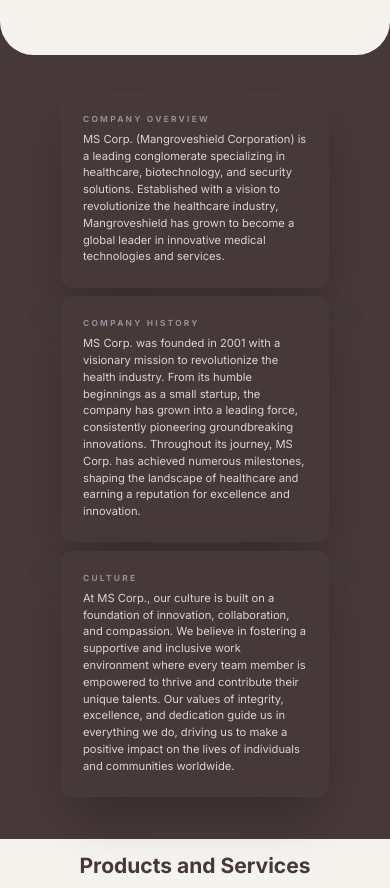
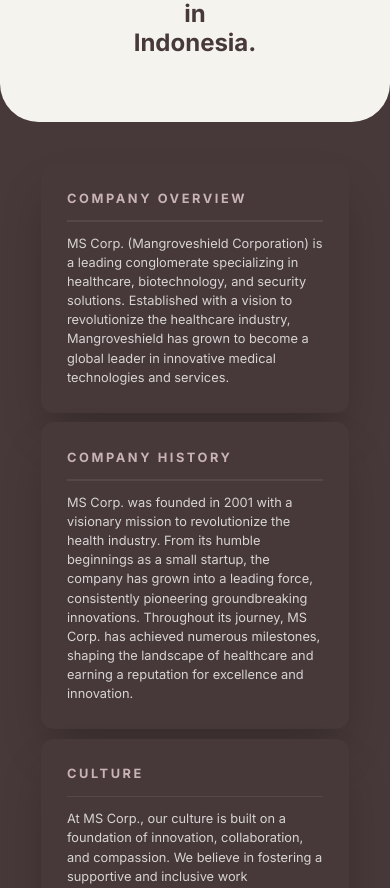
Before and after one commit to nadirras/company-profile, a Next.js app: page / in a window 390 px wide. Shown: the part 1052-1940 px from the top of the page. Built offline with nearby package versions, Linux system fonts and the light colour scheme.

Commit message:
init changes

```diff
--- a/src/app/globals.css
+++ b/src/app/globals.css
@@ -14,12 +14,12 @@
 
 @media (max-width: 786px) {
   html {
-    font-size: 80%;
+    font-size: 85%;
   }
 }
 
 @media (max-width: 480px) {
   html {
-    font-size: 70%;
+    font-size: 80%;
   }
 }
--- a/src/components/Navbar.tsx
+++ b/src/components/Navbar.tsx
@@ -99,7 +99,7 @@ export default function Navbar() {
                       aria-label="close sidebar"
                       className="drawer-overlay"
                     ></label>
-                    <ul className="menu p-4 w-70 min-h-full bg-base-200 text-base-content">
+                    <div className="menu p-4 w-70 min-h-full bg-base-200 text-base-content">
                       {/* Sidebar content here */}
                       {navLink.map((link) => {
                         const isActive = pathname === link.href;
@@ -116,7 +116,7 @@ export default function Navbar() {
                           </Link>
                         );
                       })}
-                    </ul>
+                    </div>
                   </div>
                 </div>
               </div>
--- a/src/components/partial/CompanyOverview.tsx
+++ b/src/components/partial/CompanyOverview.tsx
@@ -21,9 +21,10 @@ export default function CompanyOverview() {
         <div className="grid md:grid-cols-2 items-center">
           <div className="card w-96 bg-base-100 shadow-2xl">
             <div className="card-body">
-              <h2 className="text-xs text-secondary font-bold tracking-[0.2rem]">
+              <h2 className="text-md text-secondary font-bold tracking-[0.2rem]">
                 COMPANY OVERVIEW
               </h2>
+              <div className="divider my-0"></div>
               <p>
                 MS Corp. (Mangroveshield Corporation) is a leading conglomerate
                 specializing in healthcare, biotechnology, and security
@@ -68,9 +69,10 @@ export default function CompanyOverview() {
           </span>
           <div className="card w-96 bg-base-100 shadow-2xl">
             <div className="card-body">
-              <h2 className="text-xs text-secondary font-bold tracking-[0.2rem]">
+              <h2 className="text-md text-secondary font-bold tracking-[0.2rem]">
                 COMPANY HISTORY
               </h2>
+              <div className="divider my-0"></div>
               <p>
                 MS Corp. was founded in 2001 with a visionary mission to
                 revolutionize the health industry. From its humble beginnings as
@@ -88,9 +90,10 @@ export default function CompanyOverview() {
         <div className="grid md:grid-cols-2 items-center">
           <div className="card w-96 bg-base-100 shadow-2xl">
             <div className="card-body">
-              <h2 className="text-xs text-secondary font-bold tracking-[0.2rem]">
+              <h2 className="text-md text-secondary font-bold tracking-[0.2rem]">
                 CULTURE
               </h2>
+              <div className="divider my-0"></div>
               <p>
                 At MS Corp., our culture is built on a foundation of innovation,
                 collaboration, and compassion. We believe in fostering a
--- a/src/components/product-partial/FetchProduct.tsx
+++ b/src/components/product-partial/FetchProduct.tsx
@@ -70,15 +70,20 @@ export default function FetchProduct() {
             key={product.id}
             className="flex flex-row flex-wrap justify-center items-center gap-3 mx-5 my-5"
           >
-            <Link href={`/products/${product.id}`}>
-              <div className="card w-96 bg-base-100 shadow-xl hover:bg-neutral hover:text-primary">
-                <div className="card-body">
-                  <h2 className="card-title">{product.title}</h2>
-                  <p>Access more about {product.title}.</p>
-                  <div className="card-actions justify-end"></div>
-                </div>
+            <div className="card w-96 bg-base-100 shadow-xl">
+              <div className="card-body">
+                <h2 className="card-title">{product.title}</h2>
+                <p>Access more about {product.title}.</p>
+                <div className="card-actions justify-end"></div>
               </div>
-            </Link>
+
+              <Link
+                href={`/products/${product.id}`}
+                className="btn btn-primary justify-center"
+              >
+                See Details
+              </Link>
+            </div>
           </div>
         );
       })}
--- a/tailwind.config.ts
+++ b/tailwind.config.ts
@@ -21,7 +21,7 @@ const config: Config = {
       {
         customDark: {
           primary: "#2B4162",
-          secondary: "#9A8C98",
+          secondary: "#c9b3b4",
           accent: "#8B4513",
           neutral: "#F4F3EE",
           "base-100": "#473839",
```
